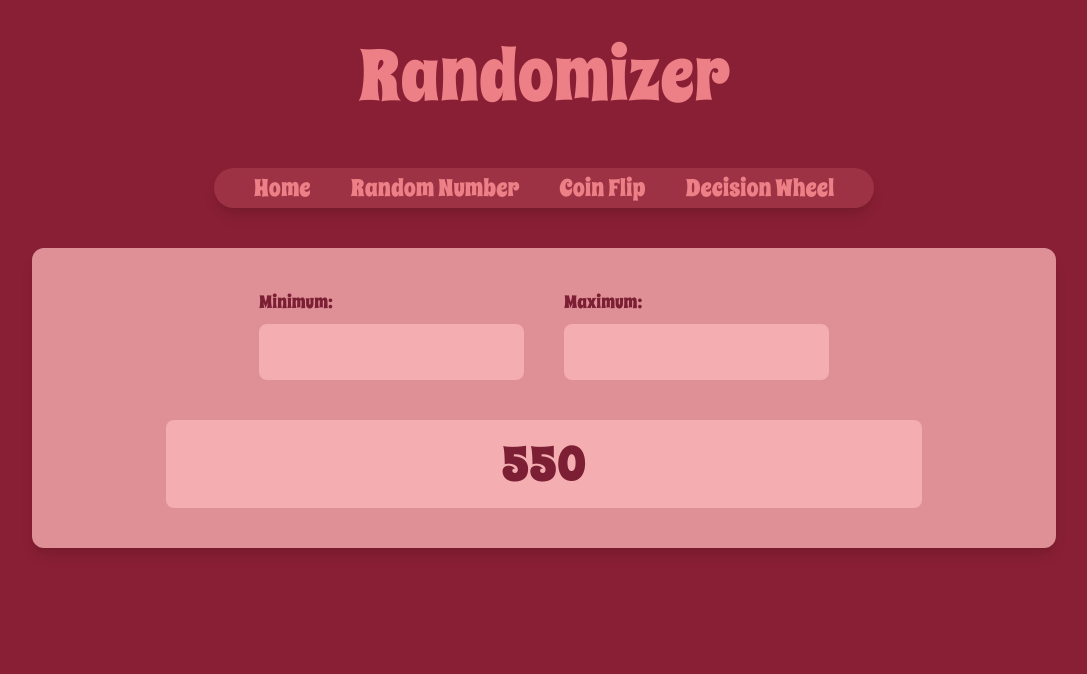
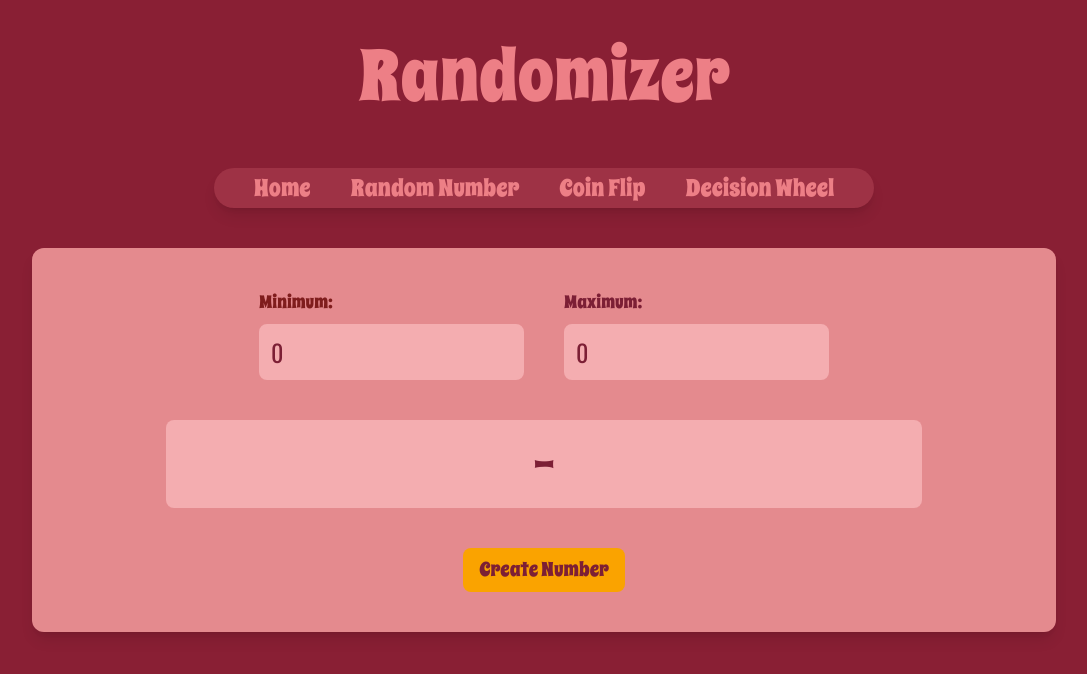
Before and after one commit to hnns-dev/randomizer_app, a React (Vite) app: page /random-number in a window 1280 px wide. Shown: the top 674 px of the page, without its empty margins (96-1183 px from the left). Built offline with nearby package versions, Linux system fonts and the light colour scheme; a web font is replaced by a local one.

Commit message:
create random numbers on click

```diff
--- a/src/components/RandomNumber.tsx
+++ b/src/components/RandomNumber.tsx
@@ -1,45 +1,96 @@
-import React from "react";
+import React, { useState } from "react";
 
 export default function RandomNumber() {
+  const [min, setMin] = useState<number | string>(0);
+  const [max, setMax] = useState<number | string>(0);
+  const [randomNumber, setRandomNumber] = useState<number | null>(null);
+  const [minFocused, setMinFocused] = useState(false);
+  const [maxFocused, setMaxFocused] = useState(false);
+
+  const generateRandomNumber = () => {
+    const minNum = typeof min === "string" ? parseInt(min) || 0 : min;
+    const maxNum = typeof max === "string" ? parseInt(max) || 0 : max;
+
+    if (minNum <= maxNum) {
+      const randomNum =
+        Math.floor(Math.random() * (maxNum - minNum + 1)) + minNum;
+      setRandomNumber(randomNum);
+    } else {
+      alert("Minimum muss kleiner oder gleich Maximum sein.");
+    }
+  };
+
+  const handleInputChange =
+    (setter: React.Dispatch<React.SetStateAction<number | string>>) =>
+    (e: React.ChangeEvent<HTMLInputElement>) => {
+      const value = e.target.value;
+      setter(value === "" ? "" : parseInt(value) || 0);
+    };
+
+  const handleInputFocus =
+    (setter: React.Dispatch<React.SetStateAction<boolean>>) => () => {
+      setter(true);
+    };
+
+  const handleInputBlur =
+    (
+      setter: React.Dispatch<React.SetStateAction<boolean>>,
+      valueSetter: React.Dispatch<React.SetStateAction<number | string>>
+    ) =>
+    () => {
+      setter(false);
+      valueSetter((prev) => (prev === "" ? 0 : prev));
+    };
+
   return (
-    <div className="w-4/5 bg-red_300/80 rounded-xl shadow-lg p-10 mt-10 flex flex-col items-center justify-center gap-10">
+    <div className="w-4/5 bg-red-300/80 rounded-xl shadow-lg p-10 mt-10 flex flex-col items-center justify-center gap-10">
       <div className="flex gap-10">
         <form className="max-w-sm mx-auto">
           <label
-            typeof="number-input"
-            className="block mb-2 text-lg font-headline text-red_900"
+            htmlFor="min-input"
+            className="block mb-2 text-lg font-headline text-red-900"
           >
             Minimum:
           </label>
           <input
             type="number"
-            id="number-input"
-            aria-describedby="helper-text-explanation"
+            id="min-input"
+            value={minFocused && min === 0 ? "" : min}
+            onChange={handleInputChange(setMin)}
+            onFocus={handleInputFocus(setMinFocused)}
+            onBlur={handleInputBlur(setMinFocused, setMin)}
             className="bg-red_300 border-2 border-red_300 font-main text-red_900 text-2xl rounded-lg block p-2.5 focus:outline-none focus:border-red_200"
-            placeholder=""
             required
           />
         </form>
         <form className="max-w-sm mx-auto">
           <label
-            typeof="number-input"
+            htmlFor="max-input"
             className="block mb-2 text-lg font-headline text-red_900"
           >
             Maximum:
           </label>
           <input
             type="number"
-            id="number-input"
-            aria-describedby="helper-text-explanation"
+            id="max-input"
+            value={maxFocused && max === 0 ? "" : max}
+            onChange={handleInputChange(setMax)}
+            onFocus={handleInputFocus(setMaxFocused)}
+            onBlur={handleInputBlur(setMaxFocused, setMax)}
             className="bg-red_300 border-2 border-red_300 font-main text-red_900 text-2xl rounded-lg block p-2.5 focus:outline-none focus:border-red_200"
-            placeholder=""
             required
           />
         </form>
       </div>
       <div className="bg-red_300 w-4/5 text-5xl text-center font-headline text-red_900 rounded-lg py-5">
-        550
+        {randomNumber !== null ? randomNumber : "-"}
       </div>
+      <button
+        onClick={generateRandomNumber}
+        className="bg-gold hover:scale-105 transform text-red_900 text-xl font-headline py-2 px-4 rounded-lg"
+      >
+        Create Number
+      </button>
     </div>
   );
 }
```
Also changed, not shown: 1 other file (tests, documents, lock files or other folders).
